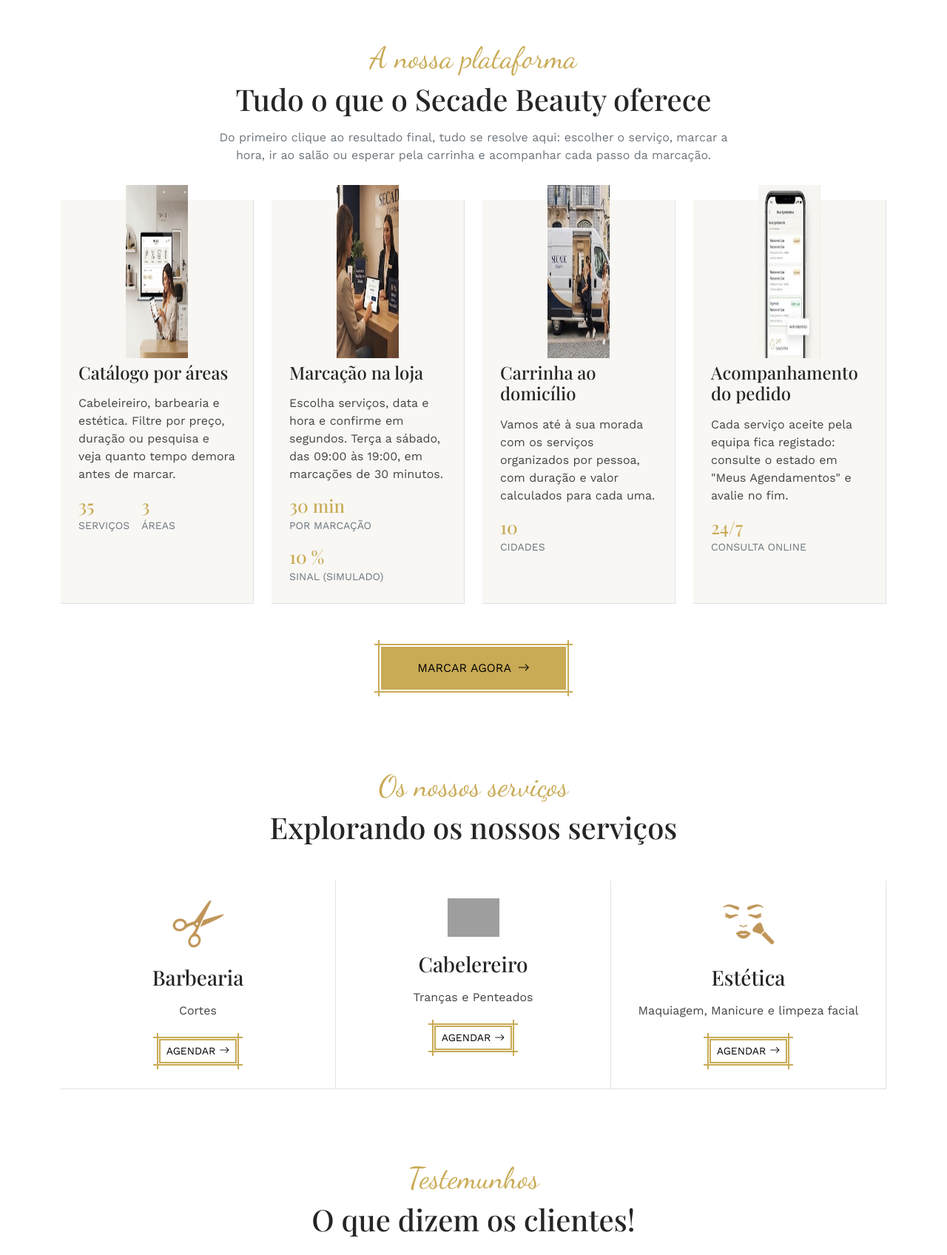
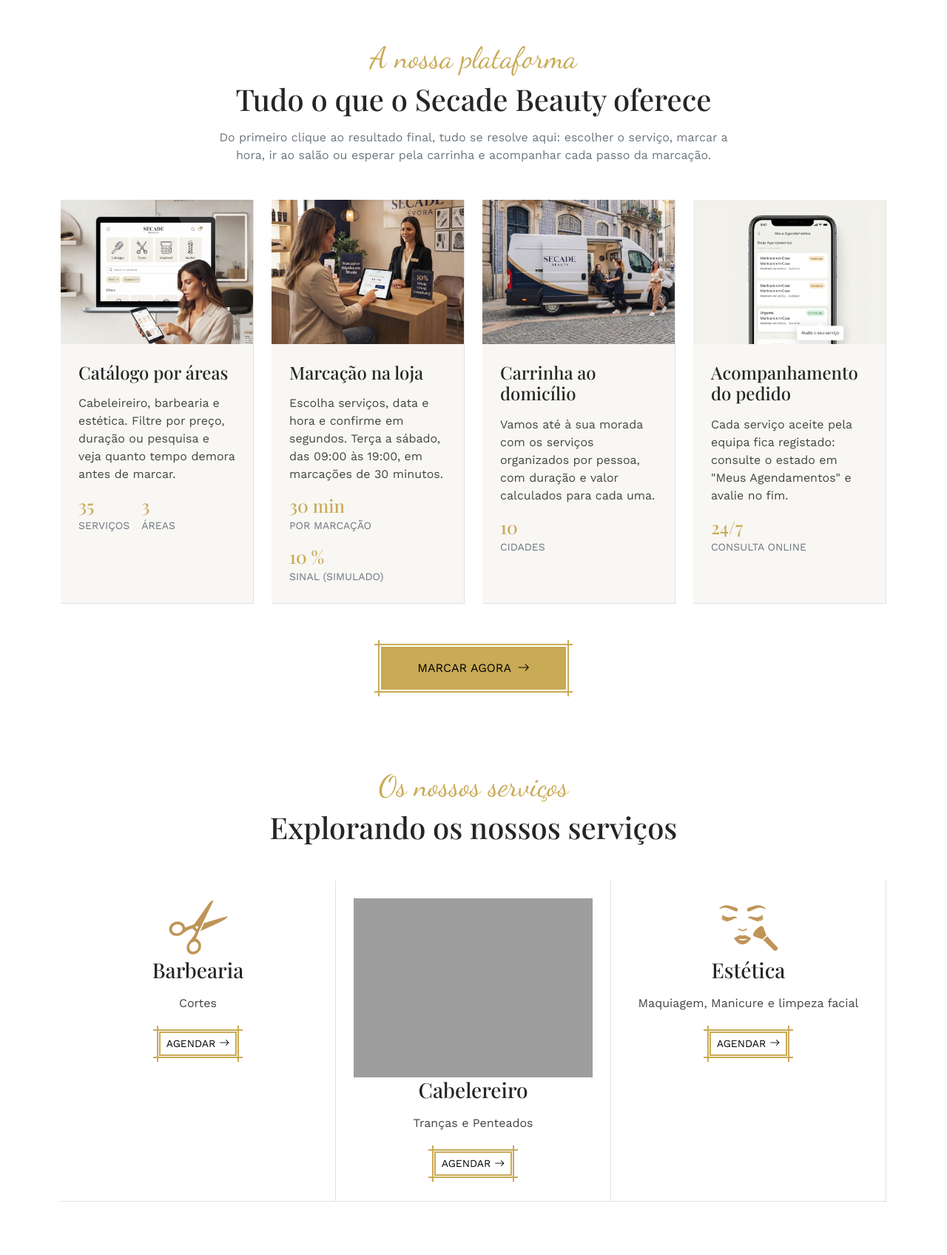
Before and after one commit to CET026SBT/secade-beauty-tarde, a PHP site: page /secade-beauty-tarde/ in a window 1280 px wide. Shown: the part 1600-3296 px from the top of the page at 74% size. Run offline with PHP 8.4, Linux system fonts and the light colour scheme; data comes from the database, SQL or seed files in the repository; data that the repository does not hold is empty; grey boxes are pictures that could not be loaded.

Commit message:
Melhoria das iimagens da secção do about.
foi aumentada a resolução de todas as imagens da secção de about.

Em servicesOverview formam redimencionados os cartões e reajustado o layout de forma que as imagens apareçam com boa aparencia

```diff
--- a/modules/common/css/style.css
+++ b/modules/common/css/style.css
@@ -279,6 +279,7 @@
 /* About */
 .sb-img-container {
     position: relative;
+    overflow: hidden;
 }
 
 .sb-img-container > img {
@@ -286,6 +287,8 @@
     top: 50%;
     left: 50%;
     transform: translate(-50%, -50%) scale(1.2);
+    width: 100%;
+    height: initial;
 }
 
 
@@ -311,6 +314,7 @@
     }
 }
 
+/* sbTODO: WTF?? .extended-border?? */
 .service .service-item .extended-border {
     border-width: 2px;
     background: var(--bs-white);
@@ -318,11 +322,6 @@
 
 .service .service-item .extended-border:hover {
     background: var(--bs-primary);
-}
-
-.service .service-item img {
-    width: 70px;
-    margin-bottom: 20px;
 }
 
 
```
Also changed, not shown: modules/common/img/about-images/about-store-1.png, modules/common/img/about-images/about-store-2.png, modules/common/img/about-images/about-store-3.png, modules/common/img/about-images/about-store-4.png, modules/common/img/about-images/about-store-5.png, modules/common/img/about-images/about-store-6.png, modules/common/img/about-images/overview-acompanhamento.png, modules/common/img/about-images/overview-carrinha.png, modules/common/img/about-images/overview-catalogo.png, modules/common/img/about-images/overview-loja.png.
